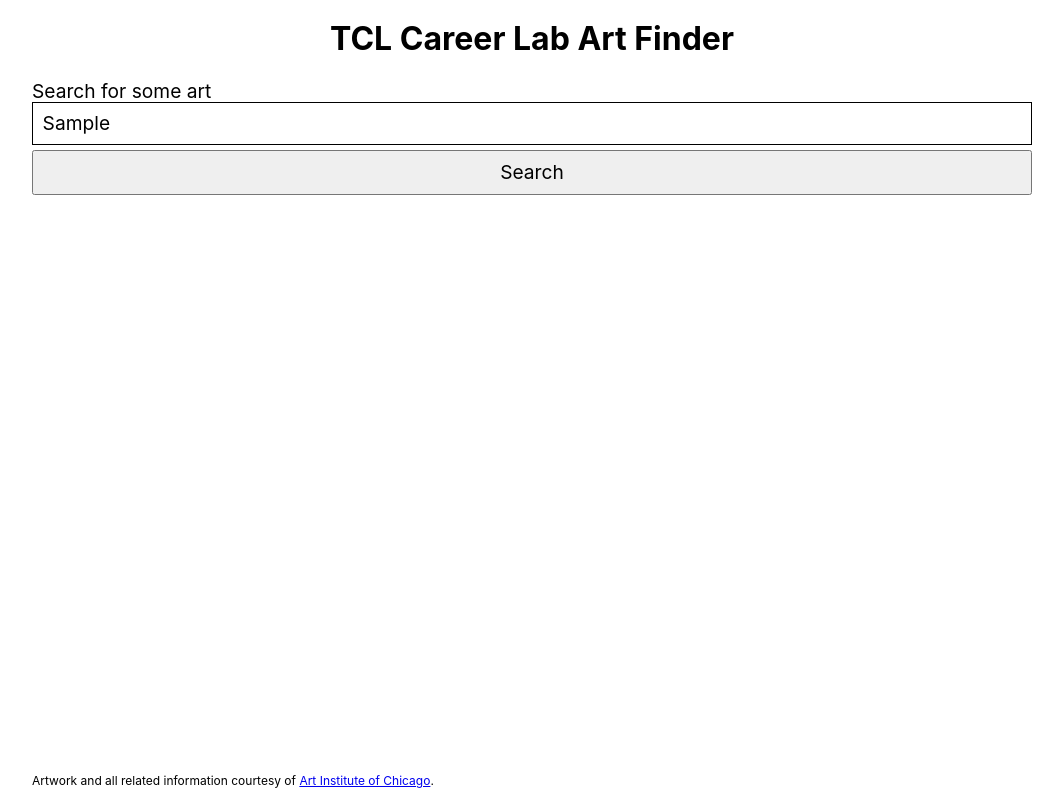
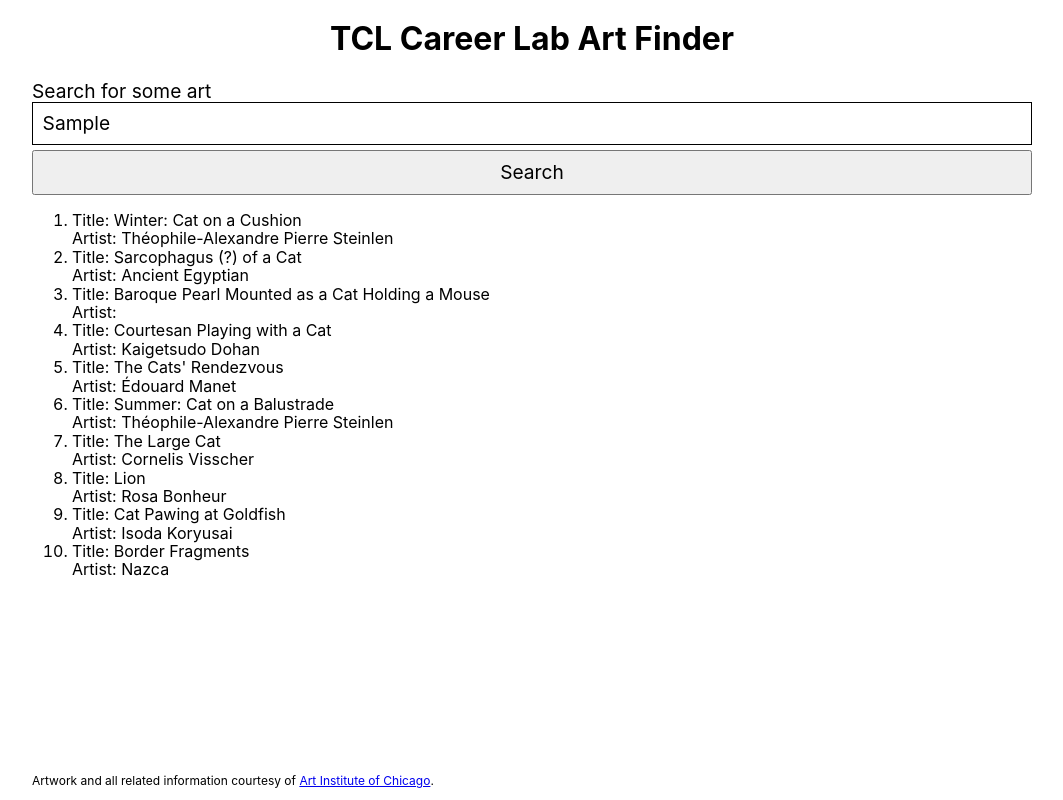
Before and after one commit to chrisdopuch/career-lab-challenge-next, a React (Vite) app: page / in a window 1280 px wide. Both pictures are taken after typing "Sample" into the empty fields and a click on the button "Search". Shown: the whole page, without its empty margins (108-1171 px from the left). Built offline with nearby package versions, Linux system fonts and the light colour scheme.

Commit message:
adds search functionality and no results found

```diff
--- a/src/components/App.jsx
+++ b/src/components/App.jsx
@@ -3,17 +3,17 @@ import './App.css';
 import { searchArtworks } from '../utils/api';
 import { SearchForm } from './SearchForm';
 import { Footer } from './Footer';
+import { useState } from 'react';
 
 export function App() {
+	const [results, setResults] = useState([]);
+	const [hasSearched, setHasSearched] = useState(false);
 	function onSearchSubmit(query) {
 		// Search for the users's query.
-		// TODO: render the results, instead of logging them to the console.
-		// NOTE: `searchArtworks` currently returns local data, so that we
-		// don't make too many requests to the API! Once we've built out
-		// our UI, we need to make real requests!
-		// @see: ./src/uitls/api.js
-		searchArtworks(query).then((json) => {
-			console.log(json);
+		searchArtworks(query).then(({ data }) => {
+			console.log(data);
+			setResults(data);
+			setHasSearched(true);
 		});
 	}
 
@@ -21,6 +21,20 @@ export function App() {
 		<div className="App">
 			<h1>TCL Career Lab Art Finder</h1>
 			<SearchForm onSearchSubmit={onSearchSubmit} />
+			{results.length ? (
+				<ol>
+					{results.map(({ title, artist_title }) => {
+						return (
+							<li>
+								Title: {title}
+								<br />
+								Artist: {artist_title}
+							</li>
+						);
+					})}
+				</ol>
+			) : null}
+			{hasSearched && results.length === 0 ? <p>No results found</p> : null}
 			<Footer />
 		</div>
 	);
```
Also changed, not shown: 1 other file (tests, documents, lock files or other folders).
